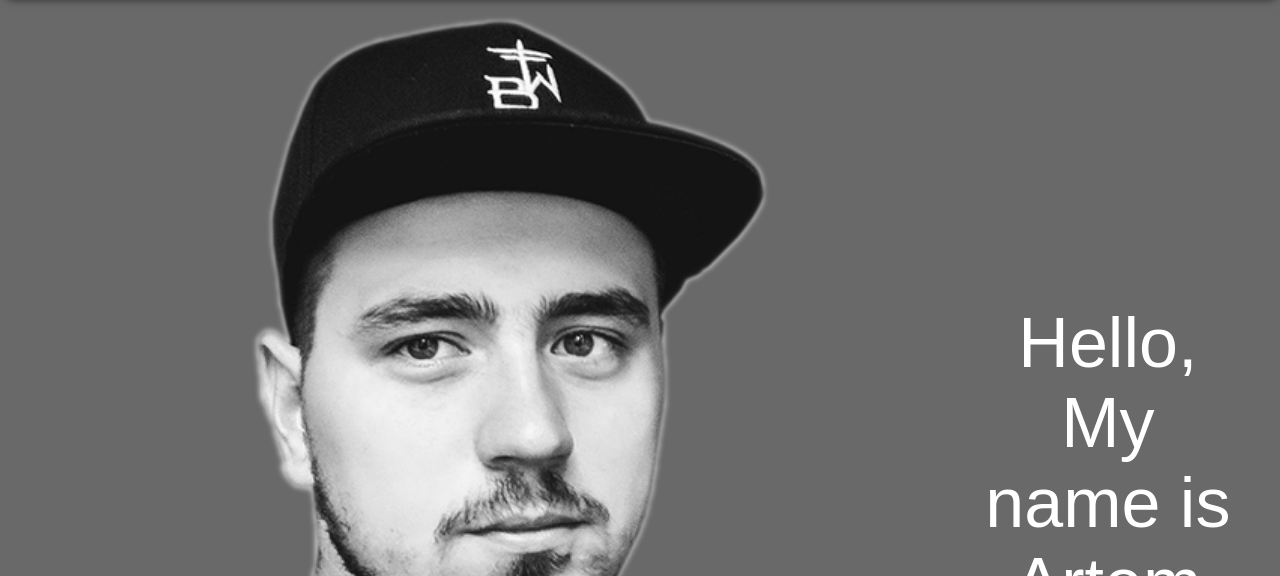
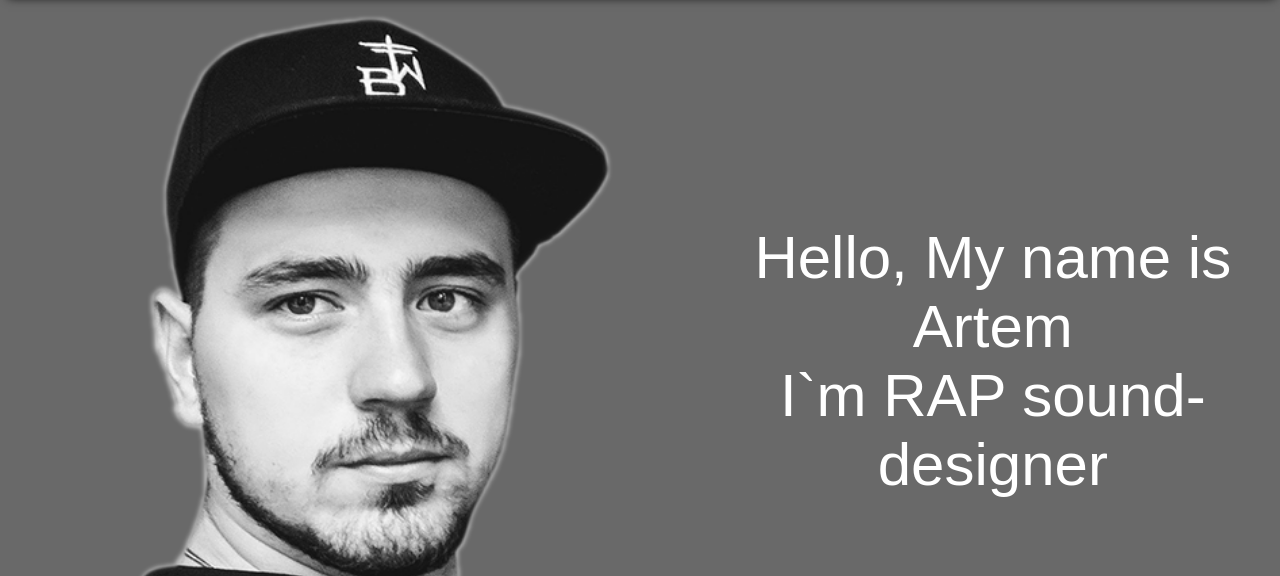
Before and after one commit to jonnytaddesky/Portfolio, a plain HTML site: page index.html in a window 1280 px wide. Shown: the part 224-800 px from the top of the page. Drawn offline with Linux system fonts and the light colour scheme.

Commit message:
maije all

```diff
--- a/index.html
+++ b/index.html
@@ -6,6 +6,7 @@
     </head>
 
     <body>
+        <div class="all">
             <div class="home" id="home">
                 <ol class="home-ul">
                     <a href="#homes" class="ul-home">
@@ -21,8 +22,8 @@
                         <li class="home-li">About</li>
                     </a>
                 </ol>
+                <div class="head">
                     <a name="homes"></a>
-            <div class="head">
                     <p class="top-home">
                         Home
                     </p>
@@ -40,7 +41,6 @@
                 </div>
             </div>
             <div class="global">
-            <hr>
                 <a name="portfolio"></a>
                 <div class="title">
                     <p>
@@ -87,5 +87,6 @@
                     </div>
                 </div>
             </div>
+        </div>
     </body>
 </hmtl>
--- a/style.css
+++ b/style.css
@@ -82,13 +82,13 @@ li {
 }
 
 .home-photo {
-    margin: 0 200px;
+    margin: 0 100px;
     width: 40%;
 }
 
 img {
-    height: auto;
-    width: 598px;
+    height: 630px;
+    width: 538px;
 }
 
 .text-me {
@@ -96,9 +96,9 @@ img {
     width: 70%;
     text-align: center;
     font-family: sans-serif;
-    font-size: 70px;
-    padding: 150px 30px;
-    margin: 30px 30px;
+    font-size: 60px;
+    padding: 100px 0;
+    margin: 0px;
 }
 
 .title {
```
Lines whose indentation alone changed are shown as unchanged.
